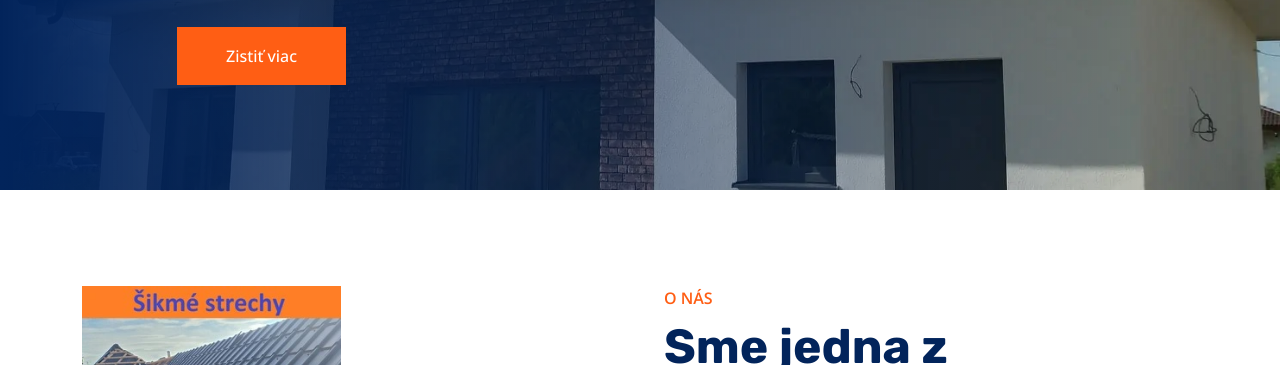
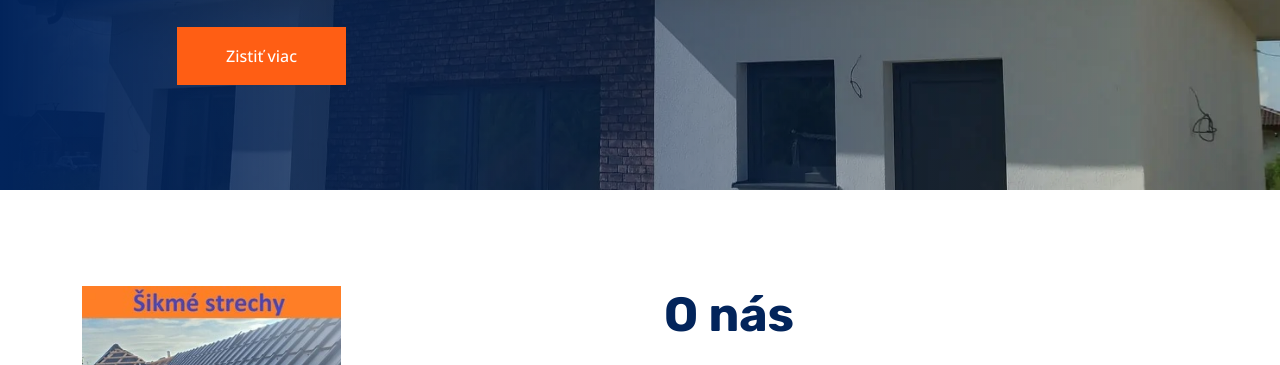
Before and after one commit to marek648/roofs, a plain HTML site: page index.html in a window 1280 px wide. Shown: the part 535-900 px from the top of the page. Drawn offline with nearby package versions, Linux system fonts and the light colour scheme.

Commit message:
Update index.html
fixed typo

```diff
--- a/index.html
+++ b/index.html
@@ -123,8 +123,8 @@
                     </div>
                 </div>
                 <div class="col-lg-6 wow fadeIn" data-wow-delay="0.5s" >
-                    <p class="fw-medium text-uppercase text-primary mb-2">O nás</p>
-                    <h1 class="display-5 mb-4">Sme jedna z najväčších pokrývačších firiem na západnom Slovensku</h1>
+                    <!-- <p class="fw-medium text-uppercase text-primary mb-2">O nás</p> -->
+                    <h1 class="display-5 mb-4">O nás</h1>
                     <p class="mb-4">Spoločnosť Stavby Lörinc Peter sa zaoberá strechami už vyše 25 rokov. Náš skúsený tím si dokáže poradiť s akýmkoľvek druhom strechy či už sa jedná o šikmú alebo plochú strechu. A prečo práve my? U nás máte zaručené že práca bude kvalitne odvedená o čom svedčia aj všetci spokojní zákazníci, ktorí nás odporučili už takmer po celom Slovensku.</p>
                     <div class="d-flex align-items-center mb-4">
                         <div class="flex-shrink-0 bg-primary p-4">
```
